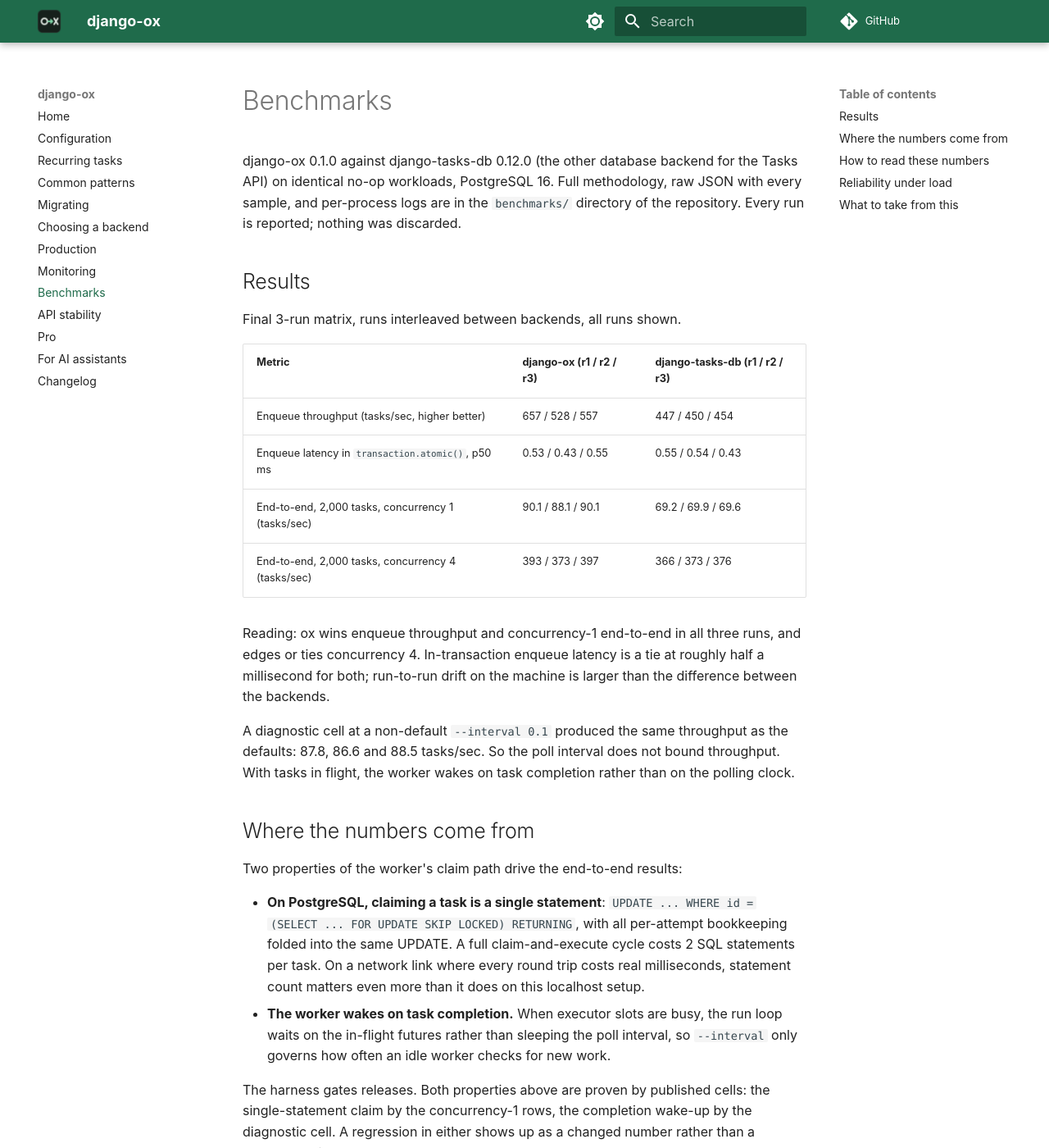
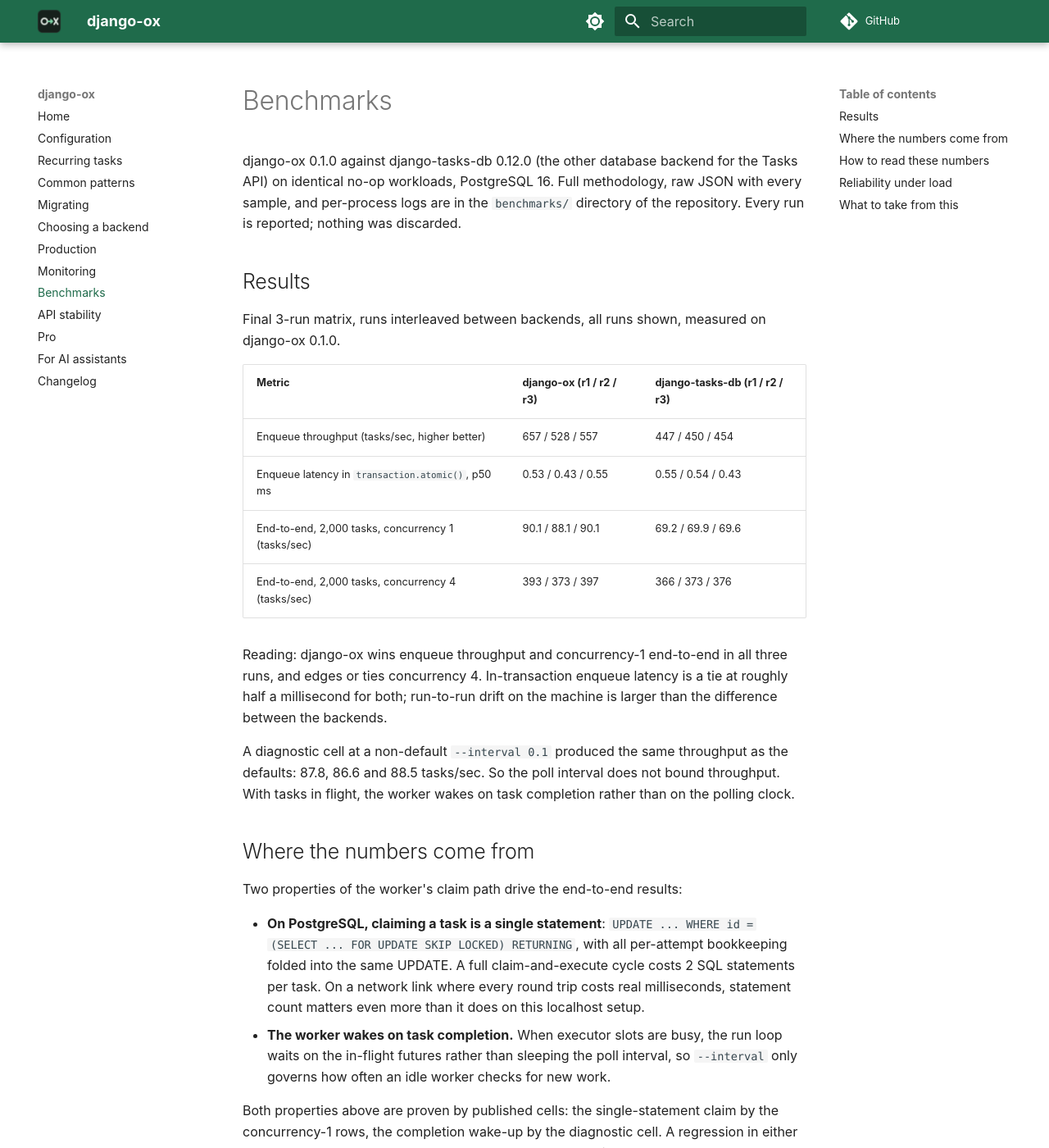
Before and after one commit to oxpull/django-ox, an MkDocs documentation site: the page built from docs/benchmarks.md, in a window 1280 px wide and 1400 px high. Shown: the whole window at 82% size. Built offline with MkDocs 1.6.1 and Material for MkDocs 9.7.7, drawn with Linux system fonts in a browser that asks for light colours; comment, search, counter and statistics services are not loaded; some of the changed text lies outside the part shown.

Commit message:
Name the product django-ox in the admin and the benchmarks, and trim the build comments
The admin heading and the benchmarks page use the package name. The
benchmarks page dates its table to 0.1.0 and no longer claims the
harness gates releases; the published cells carry that weight. The
pyproject, workflow and template comments keep their reasons and drop
the rest, and two changelog entries state what 0.3.0 does.

```diff
--- a/docs/benchmarks.md
+++ b/docs/benchmarks.md
@@ -8,7 +8,8 @@
 
 ## Results
 
-Final 3-run matrix, runs interleaved between backends, all runs shown.
+Final 3-run matrix, runs interleaved between backends, all runs shown,
+measured on django-ox 0.1.0.
 
 | Metric | django-ox (r1 / r2 / r3) | django-tasks-db (r1 / r2 / r3) |
 | --- | --- | --- |
@@ -17,8 +18,8 @@
 | End-to-end, 2,000 tasks, concurrency 1 (tasks/sec) | 90.1 / 88.1 / 90.1 | 69.2 / 69.9 / 69.6 |
 | End-to-end, 2,000 tasks, concurrency 4 (tasks/sec) | 393 / 373 / 397 | 366 / 373 / 376 |
 
-Reading: ox wins enqueue throughput and concurrency-1 end-to-end in all
-three runs, and edges or ties concurrency 4. In-transaction enqueue
+Reading: django-ox wins enqueue throughput and concurrency-1 end-to-end
+in all three runs, and edges or ties concurrency 4. In-transaction enqueue
 latency is a tie at roughly half a millisecond for both; run-to-run drift
 on the machine is larger than the difference between the backends.
 
@@ -42,7 +43,7 @@
   poll interval, so `--interval` only governs how often an idle worker
   checks for new work.
 
-The harness gates releases. Both properties above are proven by published cells:
+Both properties above are proven by published cells:
 the single-statement claim by the concurrency-1 rows, the completion wake-up by
 the diagnostic cell. A regression in either shows up as a changed number rather
 than a changed claim.
@@ -63,10 +64,10 @@
 - **The concurrency-4 comparison is imperfect by construction.**
   django-tasks-db's worker has no concurrency option, so its
   "concurrency 4" is four separate processes: four interpreters without a
-  shared GIL, four Django boots inside the timed window. ox's is four
-  threads in one process. This is the fairest available mapping, though
-  still an approximation. (It also means ox wins that cell while sharing
-  one interpreter.)
+  shared GIL, four Django boots inside the timed window. django-ox's is
+  four threads in one process. This is the fairest available mapping, though
+  still an approximation. (It also means django-ox wins that cell
+  while sharing one interpreter.)
 - **Small N.** 2,000 tasks and 500 latency samples separate the backends
   here but say nothing about p99+ tails or sustained load. Sustained load
   and worker-failure behavior are covered separately by the
--- a/overrides/main.html
+++ b/overrides/main.html
@@ -3,8 +3,8 @@
 {#
   Social and icon metadata. Material's built-in social plugin generates cards
   at build time but needs cairo and pango on the build machine; a static card
-  is one less thing that can break a docs deploy, and it keeps the published
-  card identical to the one used in the newsletter placement.
+  is one less thing that can break a docs deploy, and it keeps the card
+  identical everywhere it is shared.
 #}
 {% block extrahead %}
   {% set title = config.site_name %}
```
Also changed, not shown: CHANGELOG.md (+4 -6 lines), docs/llms-full.txt (+13 -14 lines), pyproject.toml (+3 -8 lines), 3 other files.
